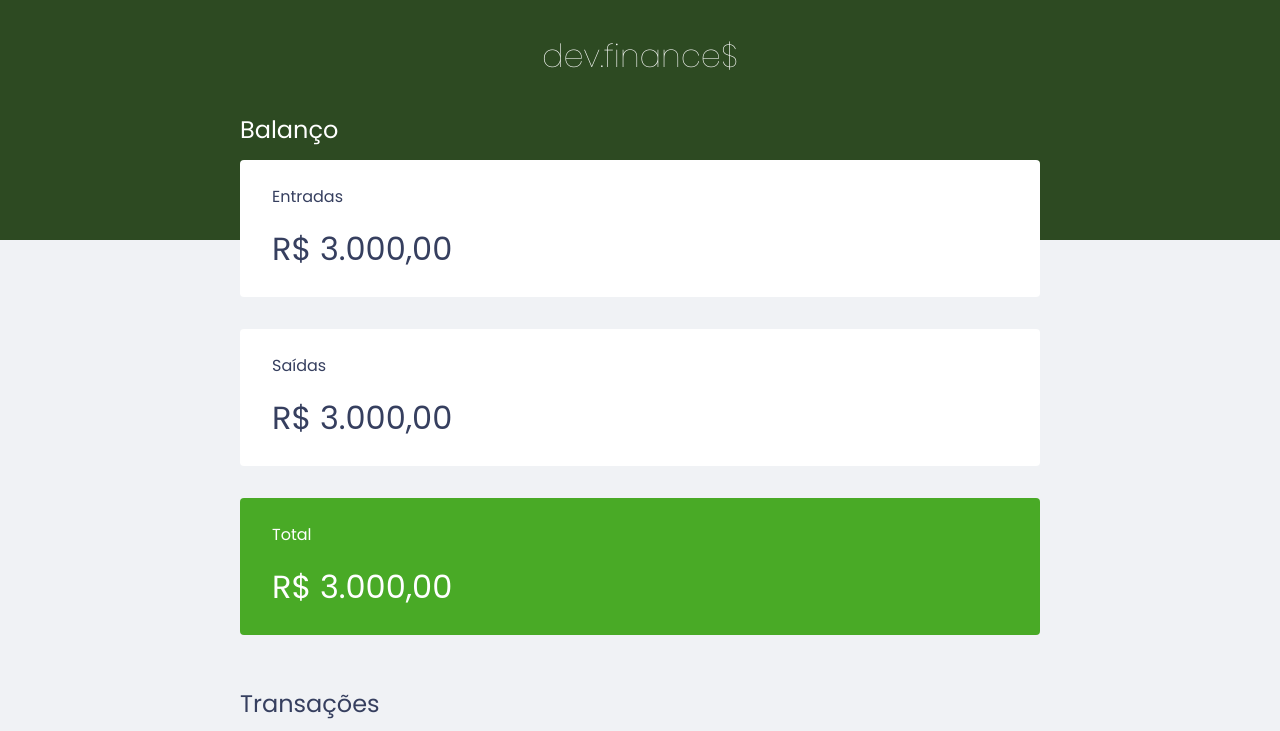
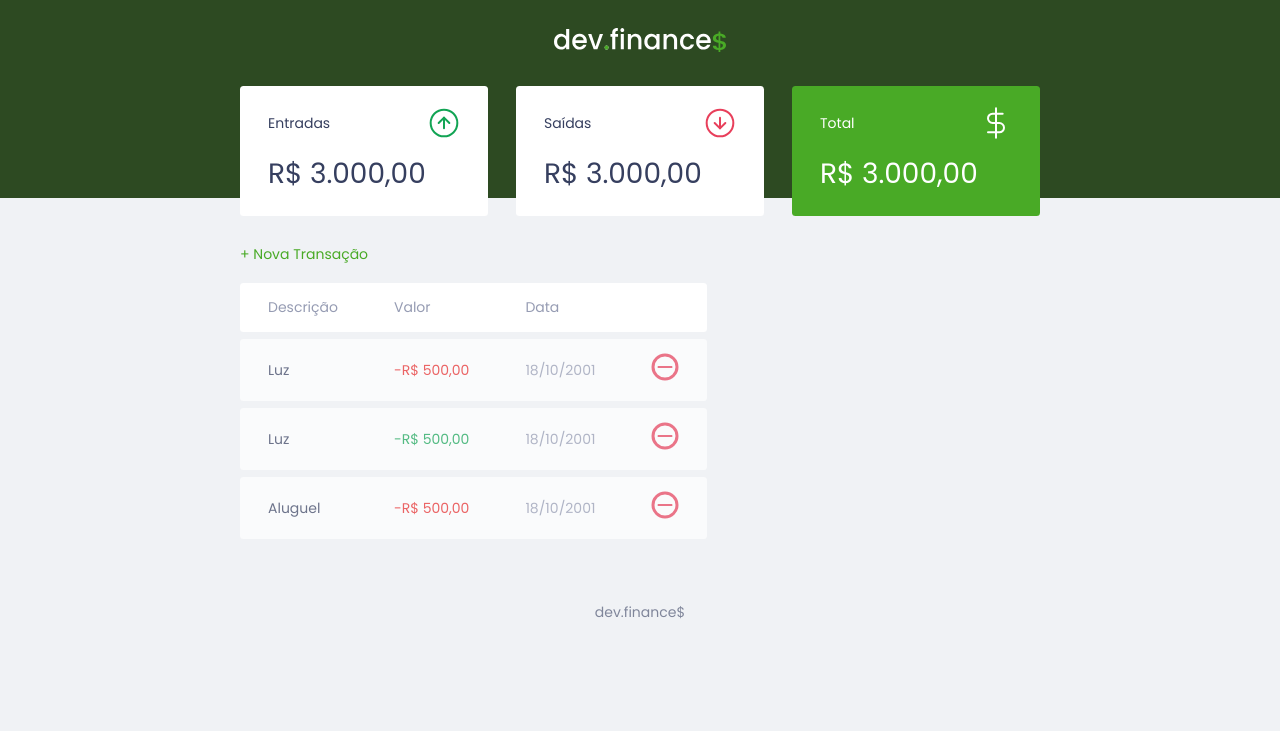
Before and after one commit to KainanGV/DevFinance, a plain HTML site: page index.html in a window 1280 px wide. Shown: the top 731 px of the page. Drawn offline with Linux system fonts and the light colour scheme.

Commit message:
Add display grid and cards finance

```diff
--- a/css/style.css
+++ b/css/style.css
@@ -10,9 +10,25 @@
     box-sizing: border-box;
 }
 
+html {
+    font-size: 93.75%;
+}
+
 body {
     background-color: #f0f2f5;
     font-family: 'Poppins', sans-serif;
+}
+
+.sr-only {
+    position: absolute;
+    width: 1px;
+    height: 1px;
+    padding: 0;
+    margin: -1px;
+    overflow: hidden;
+    clip: rect(0,0,0,0);
+    white-space: nowrap;
+    border-width: 0;
 }
 
 .container {
@@ -28,6 +44,21 @@ h2 {
     color: var(--dark-blue);
 
     font-weight: normal
+}
+/*Links and butttons ==================*/
+a {
+    color: #49aa26;
+    text-decoration: none;
+
+}
+
+a:hover {
+    color: #3eb705;
+}
+
+.button.new {
+    display: inline-block;
+    margin-bottom: .8rem
 }
 
 /*HEADER ==================================*/
@@ -67,6 +98,10 @@ header {
 .card h3 {
     font-weight: normal;
     font-size: 1rem;
+
+    display: flex;
+    align-items: center;
+    justify-content: space-between;
 }
 
 .card p {
@@ -83,14 +118,22 @@ header {
 /*Table ==================*/
 
 #data-table {
+    display: block;
     width: 100%;
     border-spacing: 0 0.5rem;
     color: #969cb3;
+
+    overflow-x: auto;
 }
 
 table thead tr th:first-child,
 table tbody tr td:first-child {
     border-radius: .25rem 0 0 .25rem;
+}
+table thead tr th:last-child,
+table tbody tr td:last-child {
+    border-radius: 0 .25rem .25rem 0;
+
 }
 
 table thead th {
@@ -134,3 +177,17 @@ footer {
     color: var(--dark-blue);
     opacity: .6;
 }
+
+/*RESPONSIVE ================*/
+
+@media (min-width: 800px) {
+    html {
+        font-size: 87.5%;
+    }
+
+    #balance {
+        display: grid;
+        grid-template-columns: repeat(3, 1fr);
+        gap: 2rem;
+    }
+}
--- a/index.html
+++ b/index.html
@@ -13,38 +13,50 @@
 
 <body>
     <header>
-        <h1 id="logo">dev.finance$</h1>
+        <img src="./assets/logo.svg" alt="Logo DevFinance">
     </header>
 
     <main class="container">
         <section id="balance">
-            <h2>Balanço</h2>
+            <h2 class="sr-only">Balanço</h2>
 
             <div class="card">
-                <h3>Entradas</h3>
+                <h3>
+                    <span>Entradas</span>
+                    <img src="./assets/income.svg" alt="imagem de entradas">
+                </h3>
                 <p>R$ 3.000,00</p>
             </div>
 
             <div class="card">
-                <h3>Saídas</h3>
+                <h3>
+                    <span>Saídas</span>
+                    <img src="./assets/expense.svg" alt="imagem de saidas">
+                </h3>
                 <p>R$ 3.000,00</p>
             </div>
 
             <div class="card total">
-                <h3>Total</h3>
+                <h3>
+                    <span>Total</span>
+                    <img src="./assets/total.svg" alt="imagem do total">
+                </h3>
                 <p>R$ 3.000,00</p>
             </div>
 
         </section>
 
         <section id="transaction">
-            <h2>Transações</h2>
+            <h2 class="sr-only">Transações</h2>
+
+            <a href="#" class="button new">+ Nova Transação</a>
             <table id="data-table">
                 <thead>
                     <tr>
                         <th>Descrição</th>
                         <th>Valor</th>
                         <th>Data</th>
+                        <th></th>
                     </tr>
                 </thead>
                 <tbody>
@@ -52,16 +64,19 @@
                         <td class="description">Luz</td>
                         <td class="expense">-R$ 500,00</td>
                         <td class="date">18/10/2001</td>
+                        <td><img src="./assets/minus.svg" alt=""></td>
                     </tr>
                     <tr>
                         <td class="description">Luz</td>
                         <td class="income">-R$ 500,00</td>
                         <td class="date">18/10/2001</td>
+                        <td><img src="./assets/minus.svg" alt=""></td>
                     </tr>
                     <tr>
                         <td class="description">Aluguel</td>
                         <td class="expense">-R$ 500,00</td>
                         <td class="date">18/10/2001</td>
+                        <td><img src="./assets/minus.svg" alt=""></td>
                     </tr>
                 </tbody>
             </table>
```
Also changed, not shown: assets/expense.svg (added), assets/income.svg (added), assets/logo.svg (added), assets/minus.svg (added), assets/plus.svg (added), assets/total.svg (added).
